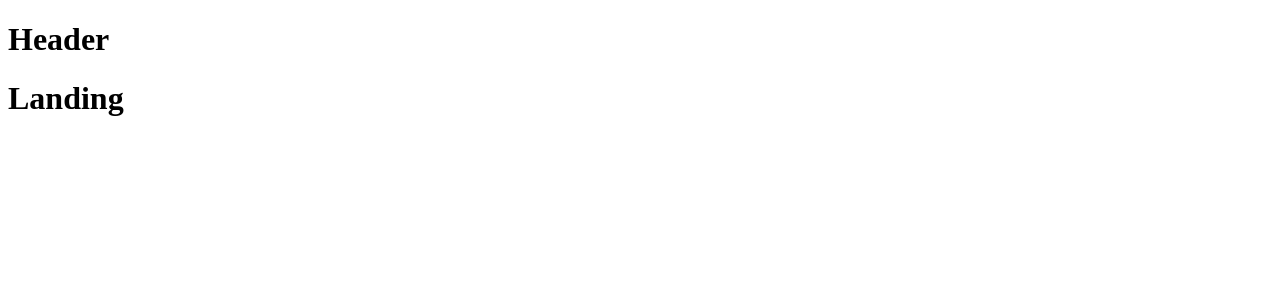
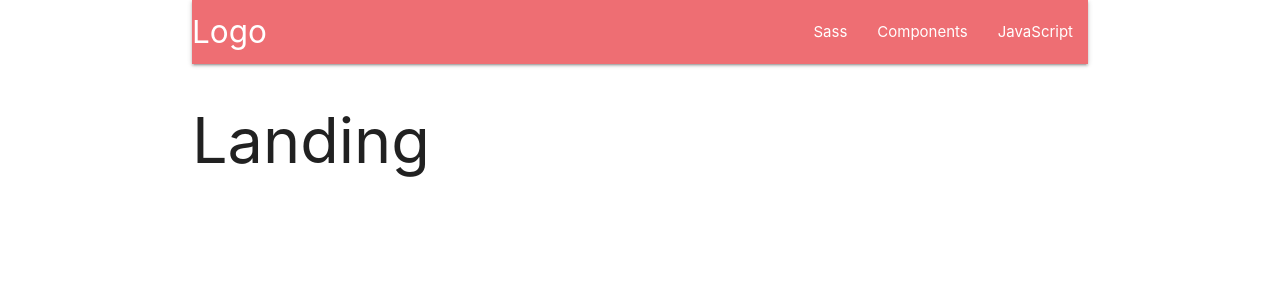
Before and after one commit to continuestudying/react-node-fullstack, a React (Create React App) app in the folder client/: page / in a window 1280 px wide. Shown: the top 300 px of the page. Built offline with nearby package versions, Linux system fonts and the light colour scheme.

Commit message:
Using material css

```diff
--- a/client/package.json
+++ b/client/package.json
@@ -6,6 +6,7 @@
   "dependencies": {
     "axios": "^0.18.0",
     "http-proxy-middleware": "^0.19.0",
+    "materialize-css": "^1.0.0",
     "react": "^16.5.2",
     "react-dom": "^16.5.2",
     "react-redux": "^5.0.7",
--- a/client/src/components/App.js
+++ b/client/src/components/App.js
@@ -1,9 +1,10 @@
 import React, { Component } from 'react';
 import { BrowserRouter, Route } from 'react-router-dom';
-
 import axios from 'axios';
 
-const Header = () => <h1>Header</h1>;
+import Header from './Header/Header';
+
+
 const DashBoard = () => <h1>DashBoard</h1>;
 const SurveyNew = () => <h1>Survey New</h1>;
 const Landing = () => <h1>Landing</h1>;
@@ -12,7 +13,7 @@ class App extends Component {
 
   render() {
     return (
-      <div>
+      <div className="container">
         <BrowserRouter>
           <div>
             <Header />
--- /dev/null
+++ b/client/src/components/Header/Header.js
@@ -0,0 +1,20 @@
+import React, { Component } from 'react';
+
+class Header extends Component {
+    render() {
+        return (
+            <nav>
+                <div class="nav-wrapper">
+                <a href="#" class="brand-logo">Logo</a>
+                <ul id="nav-mobile" class="right hide-on-med-and-down">
+                    <li><a href="sass.html">Sass</a></li>
+                    <li><a href="badges.html">Components</a></li>
+                    <li><a href="collapsible.html">JavaScript</a></li>
+                </ul>
+                </div>
+            </nav>
+        );
+    };
+}
+
+export default Header;
--- a/client/src/index.js
+++ b/client/src/index.js
@@ -1,9 +1,10 @@
 import React from 'react';
 import ReactDOM from 'react-dom';
-import * as serviceWorker from './serviceWorker';
 import { Provider } from 'react-redux';
 import { createStore, applyMiddleware } from 'redux';
 
+import * as serviceWorker from './serviceWorker';
+import 'materialize-css/dist/css/materialize.min.css';
 import App from './components/App';
 import reducers from './reducers';
 
```
Also changed, not shown: 1 other file (tests, documents, lock files or other folders).
